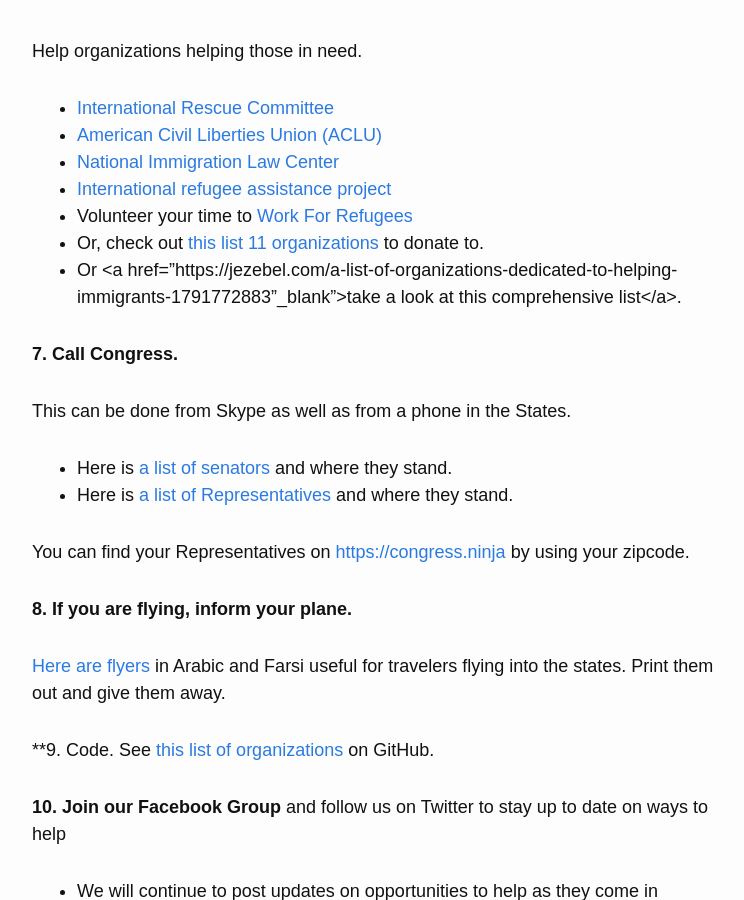
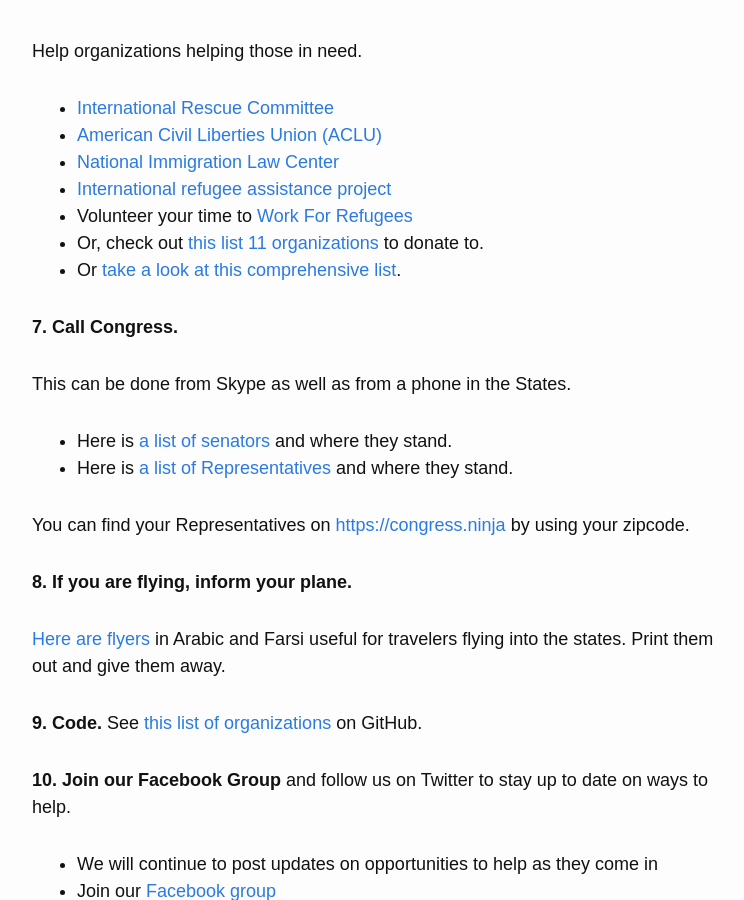
Before and after one commit to RichardLitt/stranded-by-trump, a Jekyll site: the page built from index-so.md, in a window 1280 px wide and 900 px high, scrolled down 3847 px. Shown: the whole window, without its empty margins (253-997 px from the left). Built offline with Jekyll 4.4.1, drawn with Linux system fonts in a browser that asks for light colours; nearby versions of some CDN libraries; our own code applies the rules of GitHub Pages for plain Markdown files.

Commit message:
Small fixes

```diff
--- a/index-so.md
+++ b/index-so.md
@@ -109,7 +109,7 @@ Help organizations helping those in need.
   * <a href="https://irap.urbanjustice.org/civicrm/contribute/transact?reset=1&id=13" target="_blank">International refugee assistance project</a>
   * Volunteer your time to <a href="https://www.globalcitizen.org/en/content/refugees-workforrefugees-worldvision-newzealand/" target="_blank">Work For Refugees</a>
   * Or, check out [this list 11 organizations](https://www.bustle.com/articles/195841-how-to-donate-to-11-organizations-fighting-donald-trump-tooth-and-nail) to donate to.
-  * Or <a href="https://jezebel.com/a-list-of-organizations-dedicated-to-helping-immigrants-1791772883"_blank">take a look at this comprehensive list</a>.
+  * Or <a href="https://jezebel.com/a-list-of-organizations-dedicated-to-helping-immigrants-1791772883" target="_blank">take a look at this comprehensive list</a>.
 
 **7. Call Congress.**
 
@@ -124,9 +124,9 @@ You can find your Representatives on [https://congress.ninja](https://congress.n
 
 [Here are flyers](https://drive.google.com/drive/folders/0B4NP5H8LMBO4RV9fcml5bE9idVE) in Arabic and Farsi useful for travelers flying into the states. Print them out and give them away.
 
-**9. Code. See <a href="https://action.github.com/" target="_blank">this list of organizations</a> on GitHub.
+**9. Code.** See <a href="https://action.github.com/" target="_blank">this list of organizations</a> on GitHub.
 
-**10. Join our Facebook Group** and follow us on Twitter to stay up to date on ways to help
+**10. Join our Facebook Group** and follow us on Twitter to stay up to date on ways to help.
   * We will continue to post updates on opportunities to help as they come in
   * Join our <a href="https://www.facebook.com/groups/155248034975170/" target="_blank">Facebook group</a>
   * Follow our <a href="https://twitter.com/{{ site.twitter_username }}" target="_blank">Twitter</a>
```
